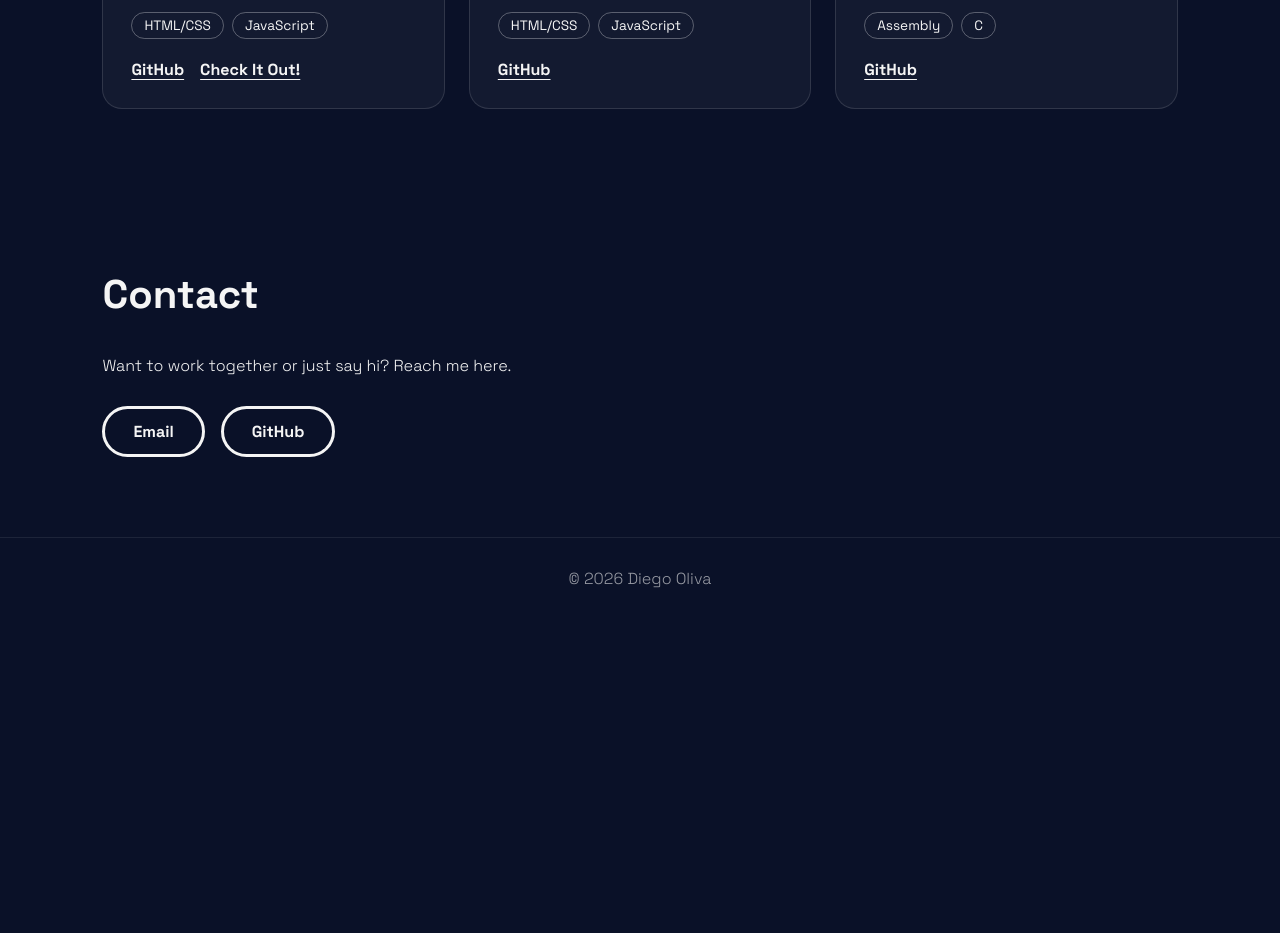
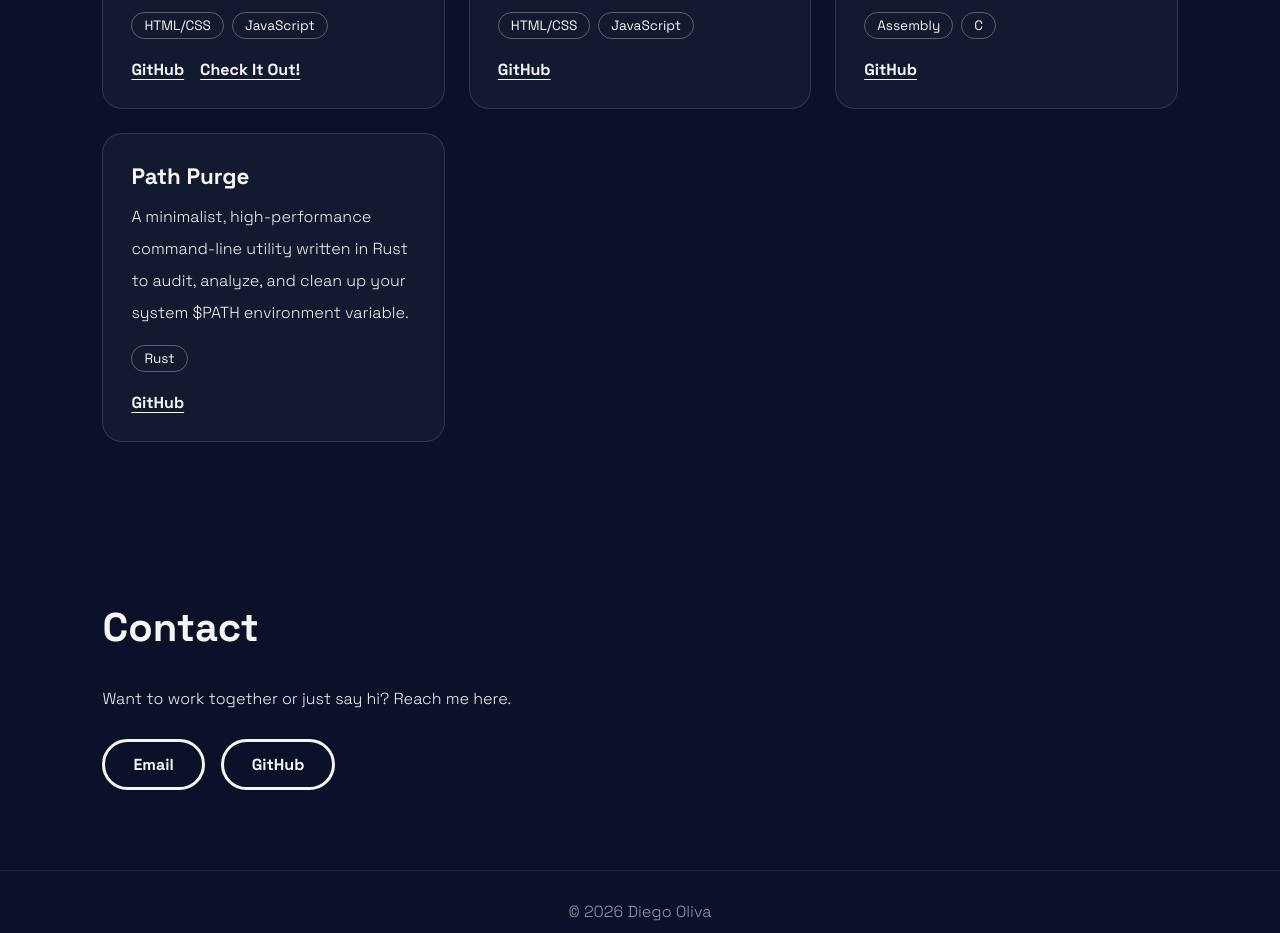
Before and after one commit to diegoolivaa/diegoolivaa.github.io, a plain HTML site: page index.html in a window 1280 px wide. Shown: the part 2600-3533 px from the top of the page. Before the commit the page ends 3219 px from the top, so only its background shows below. Drawn offline with Linux system fonts and the light colour scheme.

Commit message:
Added Path Purge to project list

```diff
--- a/index.html
+++ b/index.html
@@ -766,6 +766,18 @@
                         rel="noopener">GitHub</a>
                 </div>
             </article>
+
+            <article class="project-card fade-element">
+                <h3>Path Purge</h3>
+                <p>A minimalist, high-performance command-line utility written in Rust to audit, analyze, and clean up your system $PATH environment variable.</p>
+                <ul class="tags">
+                    <li>Rust</li>
+                </ul>
+                <div class="project-links">
+                    <a href="https://github.com/diegoolivaa/pathpurge/" target="_blank"
+                        rel="noopener">GitHub</a>
+                </div>
+            </article>
         </div>
     </section>
 
--- a/script.js
+++ b/script.js
@@ -42,6 +42,7 @@ const translations = {
         ".project-card:nth-child(8) h3": "Collaborazione su mariowOS",
         ".project-card:nth-child(8) p": "Ci sto lavorando in questo momento con un mio amico.",
         ".project-card:nth-child(9) p": "Un semplice sistema operativo a cui sto lavorando! Per ora nessuna utilità, comunque.",
+        ".project-card:nth-child(10) p": "Un'utility da riga di comando minimalista e ad alte prestazioni scritta in Rust per verificare, analizzare e ripulire la variabile d'ambiente $PATH del tuo sistema.",
         ".project-links a[href*='github.io']": "Provalo!",
         ".contact .section-title": "Contatti",
         ".contact-intro": "Vuoi collaborare o semplicemente salutare? Scrivimi qui.",
@@ -66,6 +67,7 @@ const translations = {
         ".project-card:nth-child(8) h3": "Collaboration sur mariowOS",
         ".project-card:nth-child(8) p": "Je travaille dessus en ce moment avec un ami.",
         ".project-card:nth-child(9) p": "Un système d'exploitation simple sur lequel je travaille ! Pas encore d'utilité, d'ailleurs.",
+        ".project-card:nth-child(10) p": "Un utilitaire en ligne de commande minimaliste et performant écrit en Rust pour auditer, analyser et nettoyer la variable d'environnement $PATH de votre système.",
         ".project-links a[href*='github.io']": "Découvrir !",
         ".contact .section-title": "Contact",
         ".contact-intro": "Envie de collaborer ou juste de dire bonjour ? Écris-moi ici.",
```
